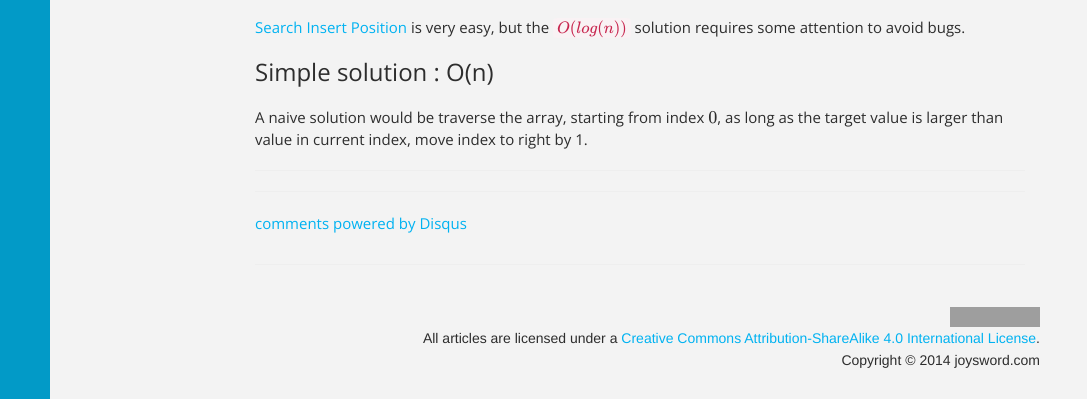
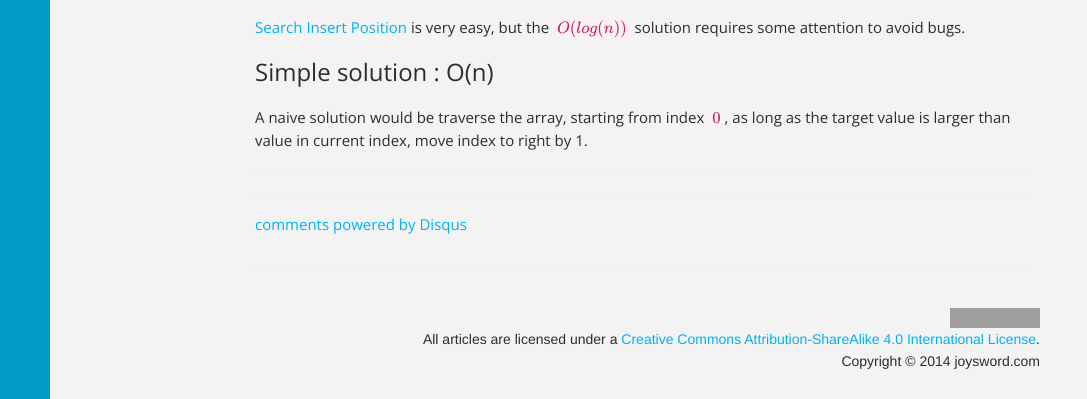
Before and after one commit to joysword/joysword.github.io, a Jekyll site: the page built from _posts/2014-09-10-search_insert_position.md, in a window 1280 px wide. Shown: the part 578-977 px from the top of the page, without its empty margins (0-1087 px from the left). Built offline with Jekyll 4.4.1, drawn with Linux system fonts in a browser that asks for light colours; nearby versions of some CDN libraries; Markdown is read by kramdown in place of the engine named in the settings; formulas are drawn with MathJax 3; comment, search, counter and statistics services are not loaded; grey boxes are pictures that could not be loaded.

```diff
--- a/_posts/2014-09-10-search_insert_position.md
+++ b/_posts/2014-09-10-search_insert_position.md
@@ -26,4 +26,4 @@ tags: LeetCode algorithm interview
 [Search Insert Position](https://oj.leetcode.com/problems/search-insert-position/) is very easy, but the `\(O(log(n))\)` solution requires some attention to avoid bugs.
 
 #### Simple solution : O(n)
-A naive solution would be traverse the array, starting from index \\(0\\), as long as the target value is larger than value in current index, move index to right by 1.
+A naive solution would be traverse the array, starting from index `\(0\)`, as long as the target value is larger than value in current index, move index to right by 1.
```
